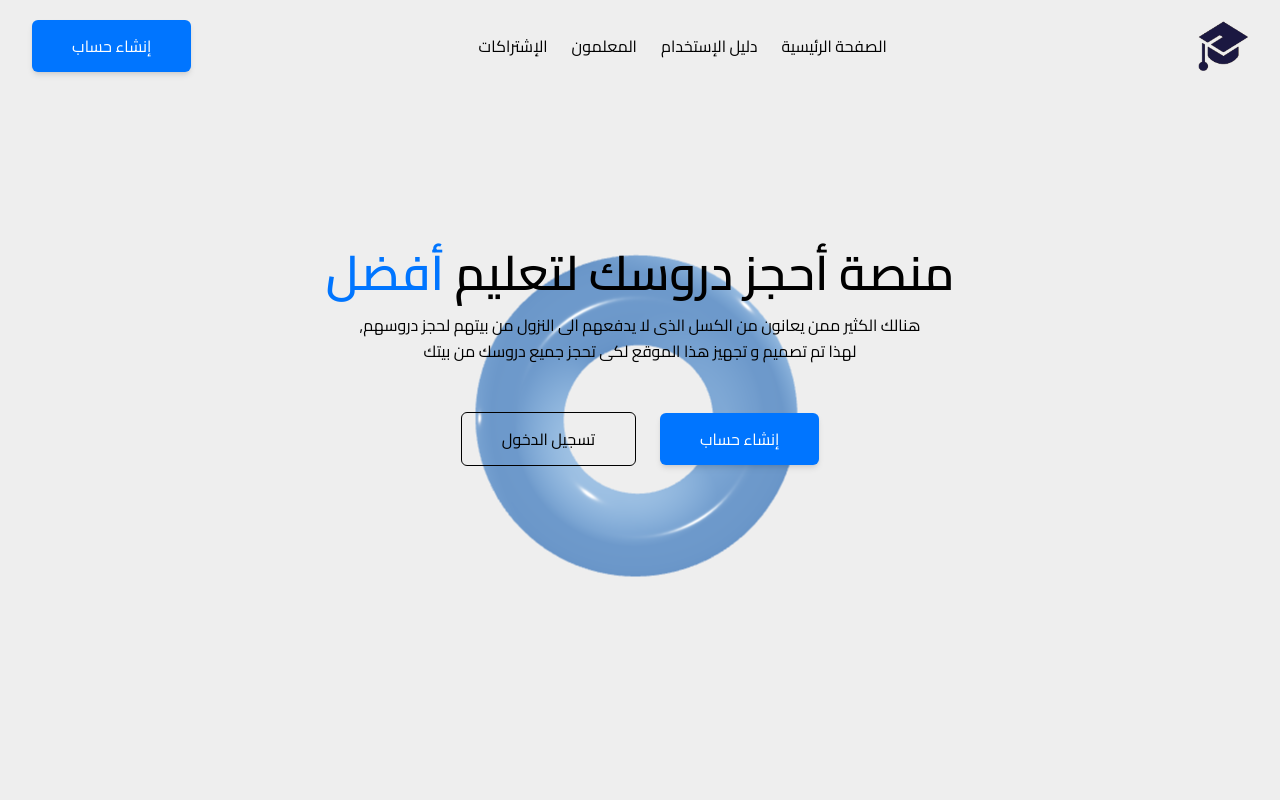
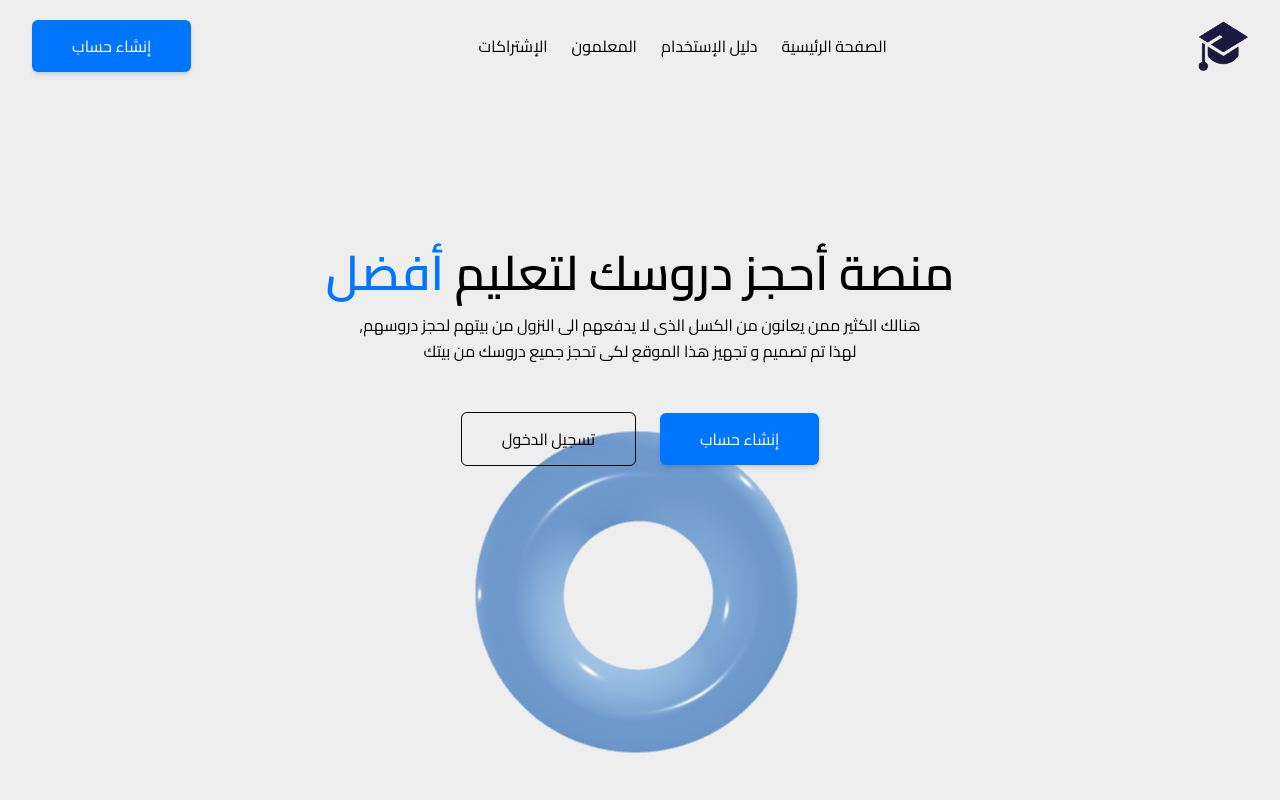
Before and after one commit to alieldeba/ahgezdroosk, a React (Vite) app: page / in a window 1280 px wide. Shown: the top 800 px of the page. Built offline with nearby package versions, Linux system fonts and the light colour scheme.

Commit message:
fixing bugs

```diff
--- a/src/components/Hero.jsx
+++ b/src/components/Hero.jsx
@@ -11,7 +11,7 @@ function Hero() {
           alt="خلفية"
           loading="lazy"
         />
-        <main className="sm:pt-[11rem]">
+        <main className="mt-[8rem] sm:mt-[11rem]">
           <div className="text-center space-y-4">
             <h1 className="text-gray-800 font-bold text-4xl md:text-5xl">
               منصة أحجز دروسك لتعليم
@@ -27,10 +27,7 @@ function Hero() {
             <Link to="/signup" className="btn-primary">
               إنشاء حساب
             </Link>
-            <Link
-              to="/login"
-              className="btn-secondary"
-            >
+            <Link to="/login" className="btn-secondary">
               تسجيل الدخول
             </Link>
           </div>
```
